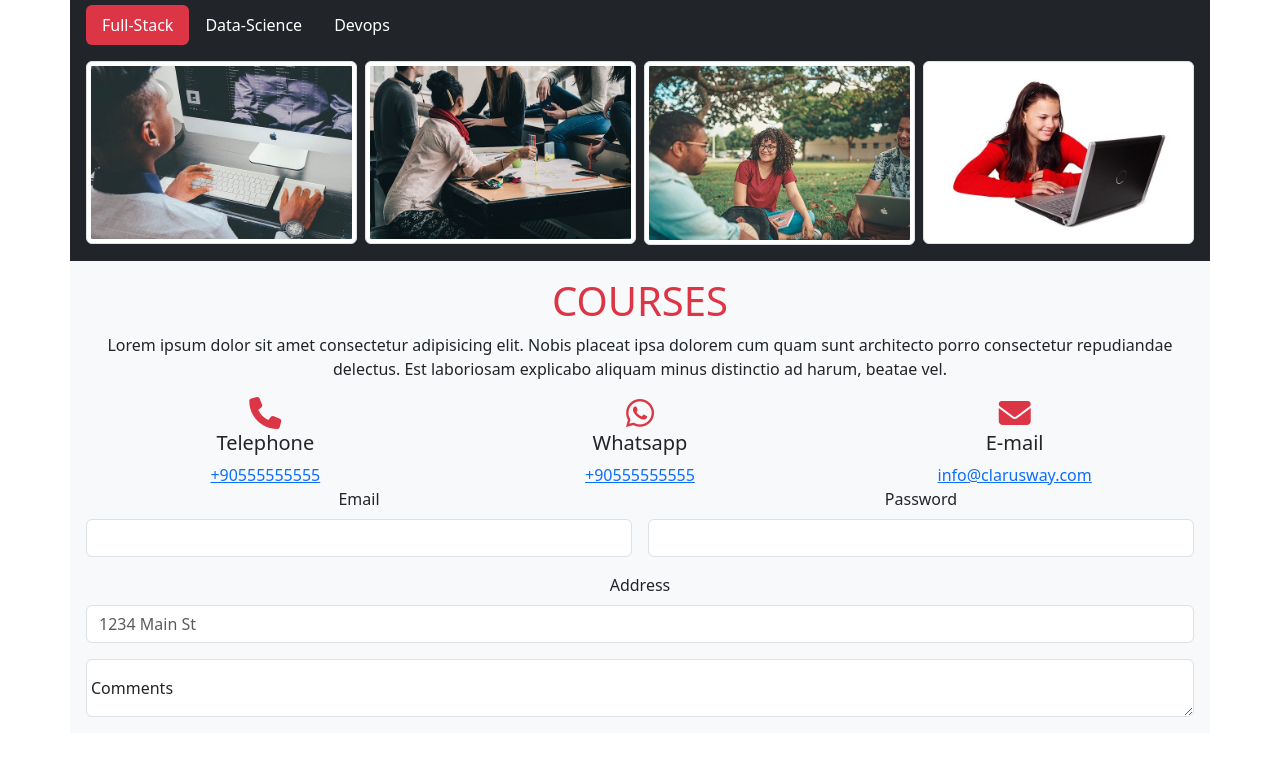
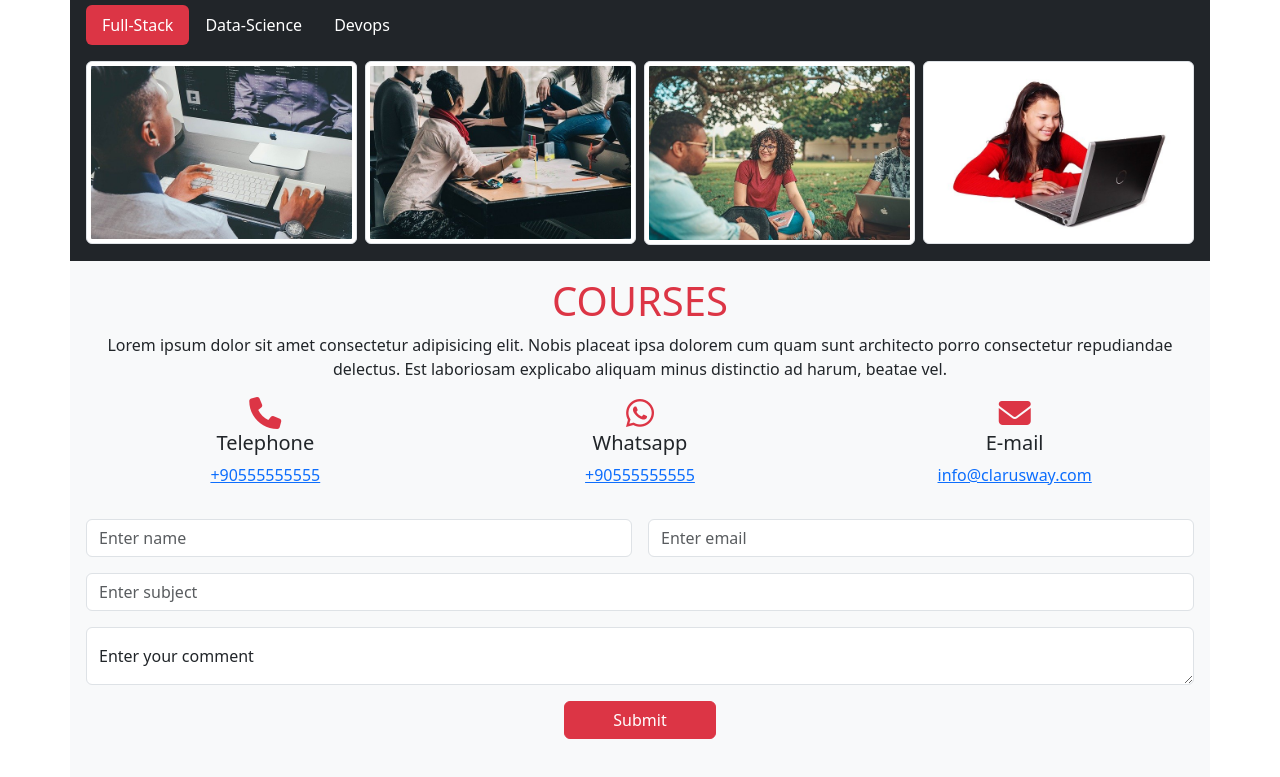
Before and after one commit to Kadir-Zeren/recapBootstrap-project-01, a plain HTML site: page index.html in a window 1280 px wide. Shown: the part 2189-2966 px from the top of the page. Before the commit the page ends 2922 px from the top, so only its background shows below. Drawn offline with nearby package versions, Linux system fonts and the light colour scheme; grey boxes are pictures that could not be loaded.

Commit message:
main ended

```diff
--- a/index.html
+++ b/index.html
@@ -522,33 +522,56 @@
               <a href="mailto:info@clarusway.com">info@clarusway.com</a>
             </div>
           </div>
-          <form class="row g-3">
+          <form class="row g-3 mt-3">
             <div class="col-md-6">
-              <label for="inputEmail4" class="form-label">Email</label>
-              <input type="email" class="form-control" id="inputEmail4" />
-            </div>
-            <div class="col-md-6">
-              <label for="inputPassword4" class="form-label">Password</label>
-              <input type="password" class="form-control" id="inputPassword4" />
-            </div>
-            <div class="col-12">
-              <label for="inputAddress" class="form-label">Address</label>
               <input
                 type="text"
                 class="form-control"
-                id="inputAddress"
-                placeholder="1234 Main St"
+                id="name"
+                placeholder="Enter name"
               />
             </div>
-            <div class="form-floating">
-              <textarea
+            <div class="col-md-6">
+              <input
+                type="text"
                 class="form-control"
-                placeholder="Leave a comment here"
-                id="floatingTextarea"
-              ></textarea>
-              <label for="floatingTextarea">Comments</label>
+                id="email"
+                placeholder="Enter email"
+              />
+            </div>
+            <div class="col-12">
+              <input
+                type="text"
+                class="form-control"
+                id="subject"
+                placeholder="Enter subject"
+              />
+            </div>
+            <div class="col-12">
+              <div class="form-floating">
+                <textarea
+                  class="form-control"
+                  placeholder="Enter your comment"
+                  id="floatingTextarea"
+                ></textarea>
+                <label for="floatingTextarea">Enter your comment</label>
+              </div>
+            </div>
+            <div class="col-12">
+              <button class="btn btn-danger px-5">Submit</button>
             </div>
           </form>
+        </article>
+        <article id="location" class="mt-4">
+          <iframe
+            src="https://www.google.com/maps/embed?pb=!1m18!1m12!1m3!1d114076.74292419512!2d-80.1221132643135!3d26.683737560906373!2m3!1f0!2f0!3f0!3m2!1i1024!2i768!4f13.1!3m3!1m2!1s0x88d8d6f618523787%3A0x3ba092c7d7a6471a!2sPalm%20Beach%2C%20Florida%2C%20Amerika%20Birle%C5%9Fik%20Devletleri!5e0!3m2!1str!2str!4v1713966568478!5m2!1str!2str"
+            width="100%"
+            height="450"
+            style="border: 0"
+            allowfullscreen=""
+            loading="lazy"
+            referrerpolicy="no-referrer-when-downgrade"
+          ></iframe>
         </article>
       </section>
     </main>
```
